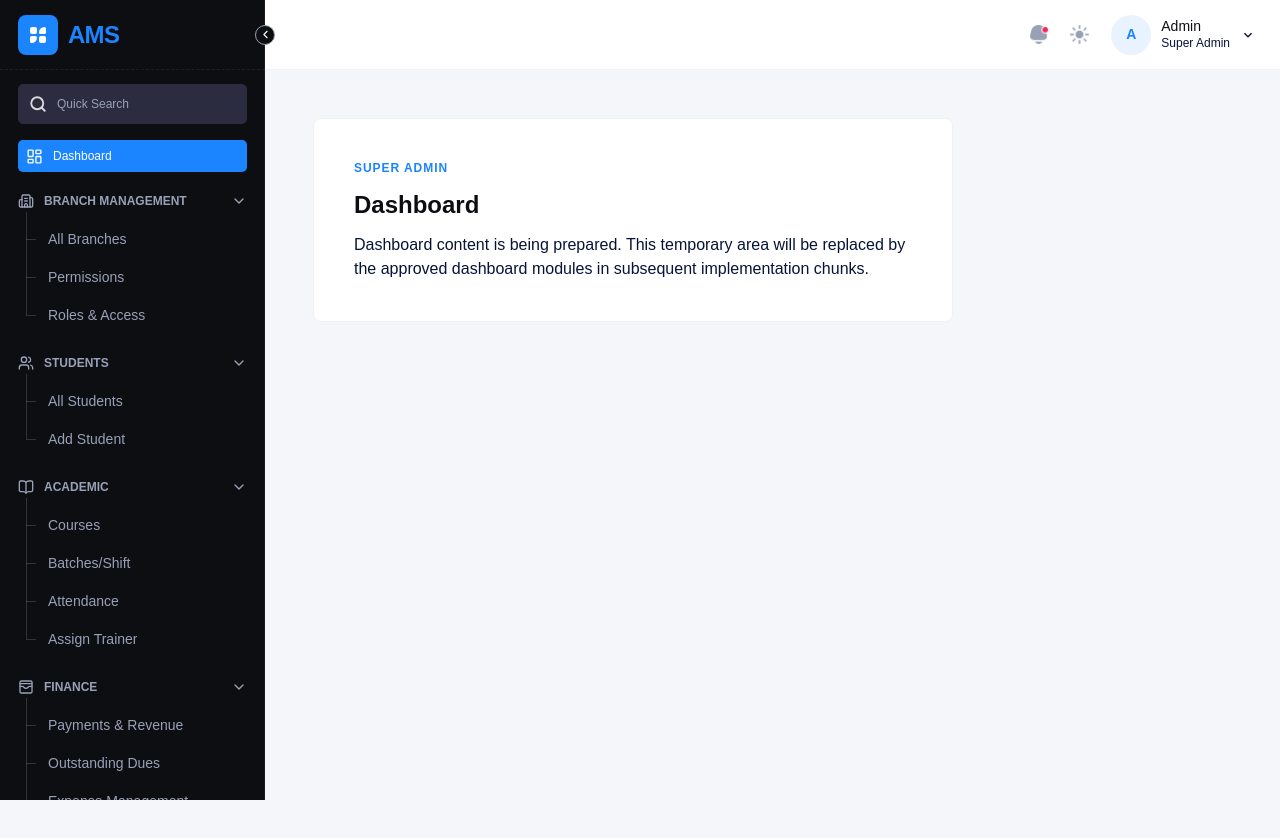
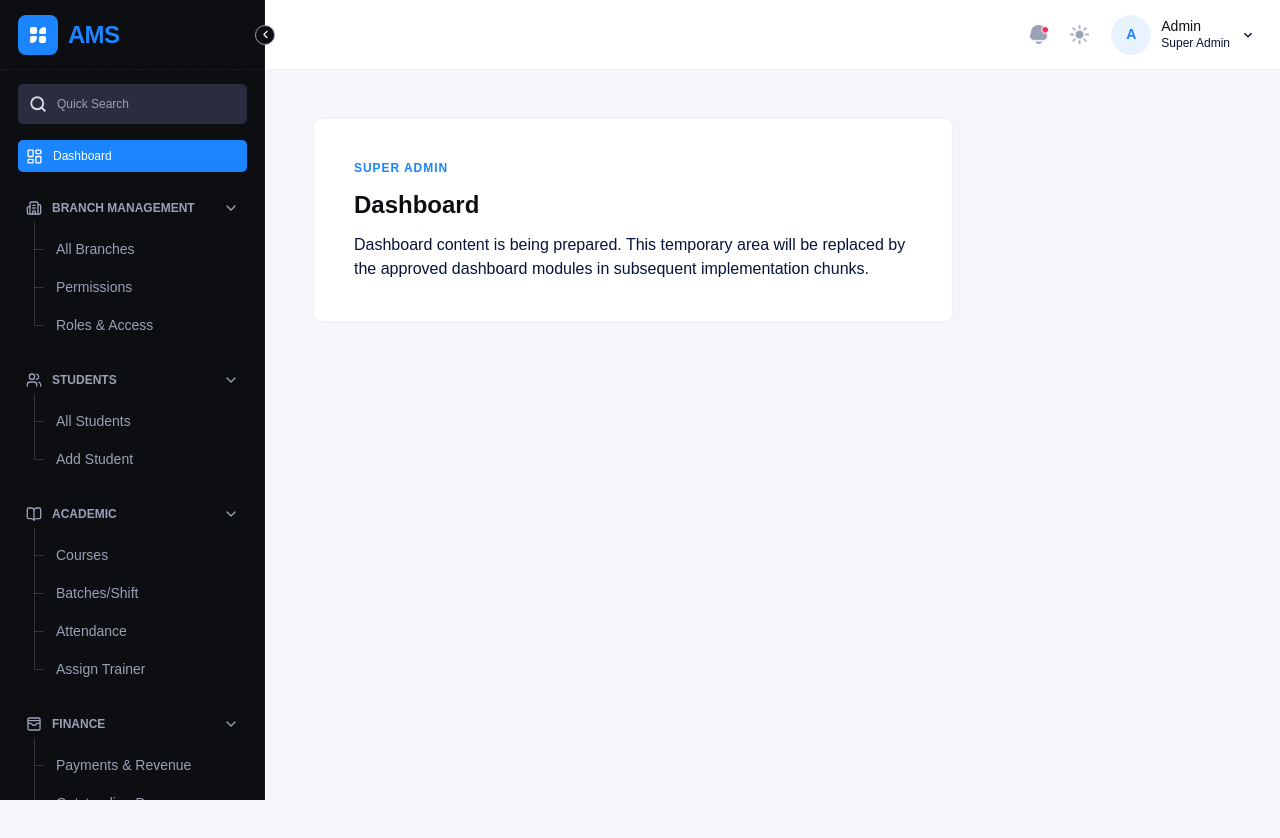
Before and after one commit to Abdullah00001/ams-client, a Next.js app: page /dashboard in a window 1280 px wide. Shown: the top 838 px of the page. Built offline with nearby package versions, Linux system fonts and the light colour scheme; a web font is replaced by a local one.

Commit message:
refactor: update sidebar navigation layout and styles for improved visual hierarchy

```diff
--- a/src/components/layout/sidebar/sidebar-navigation.tsx
+++ b/src/components/layout/sidebar/sidebar-navigation.tsx
@@ -125,7 +125,7 @@ export function SidebarNavigation({
               const after = suggestion.slice(matchIndex + normalizedQuery.length);
 
               return (
-                <li key={suggestion} role="option">
+                <li aria-selected={false} key={suggestion} role="option">
                   <button
                     className={styles.searchSuggestionItem}
                     onMouseDown={() => {
--- a/src/components/layout/sidebar/sidebar.module.css
+++ b/src/components/layout/sidebar/sidebar.module.css
@@ -233,7 +233,7 @@
 }
 
 .groupHeading {
-  margin: 0 0 var(--ams-spacing-2);
+  margin: 0;
   color: var(--ams-color-text-muted);
   font-size: var(--ams-typography-body-normal-font-size);
   font-weight: var(--ams-font-weight-semibold);
@@ -245,21 +245,25 @@
 .groupTrigger {
   display: flex;
   inline-size: 100%;
+  min-block-size: var(--sidebar-navigation-row-height);
   align-items: center;
   justify-content: space-between;
   gap: var(--ams-spacing-2);
   border: 0;
-  padding: 0;
+  border-radius: var(--ams-radius-5);
+  padding: 7px 8px;
   background: transparent;
   color: inherit;
   font: inherit;
   text-align: start;
   text-transform: inherit;
   cursor: pointer;
-  transition: color 150ms ease, opacity 150ms ease;
+  box-sizing: border-box;
+  transition: background-color 150ms ease, color 150ms ease, opacity 150ms ease;
 }
 
 .groupTrigger:hover {
+  background: rgba(255, 255, 255, 0.08);
   color: var(--ams-color-text-inverse);
 }
 
@@ -271,7 +275,7 @@
   display: inline-flex;
   min-inline-size: 0;
   align-items: center;
-  gap: var(--ams-spacing-2-5);
+  gap: var(--sidebar-item-gap);
 }
 
 .groupIcon {
@@ -297,7 +301,7 @@
 .nestedNavigationList {
   display: flex;
   flex-direction: column;
-  margin: 10px 0 0 0;
+  margin: 6px 0 0 0;
   padding: 0;
   gap: 0;
   list-style: none;
@@ -314,7 +318,7 @@
 /* Horizontal connector line from vertical stem to item */
 .nestedNavigationList > li::before {
   position: absolute;
-  inset-inline-start: 8px;
+  inset-inline-start: 16px;
   inset-block-start: 50%;
   inline-size: 10px;
   block-size: 1px;
@@ -325,7 +329,7 @@
 /* Seamless vertical line running through all items */
 .nestedNavigationList > li::after {
   position: absolute;
-  inset-inline-start: 8px;
+  inset-inline-start: 16px;
   inset-block-start: 0;
   inset-block-end: 0;
   inline-size: 1px;
@@ -349,7 +353,7 @@
   align-items: center;
   min-block-size: 34px;
   border-radius: var(--ams-radius-5);
-  margin-inline-start: 18px;
+  margin-inline-start: 26px;
   padding: 6px 12px;
   box-sizing: border-box;
   color: var(--ams-color-text-muted);
```
